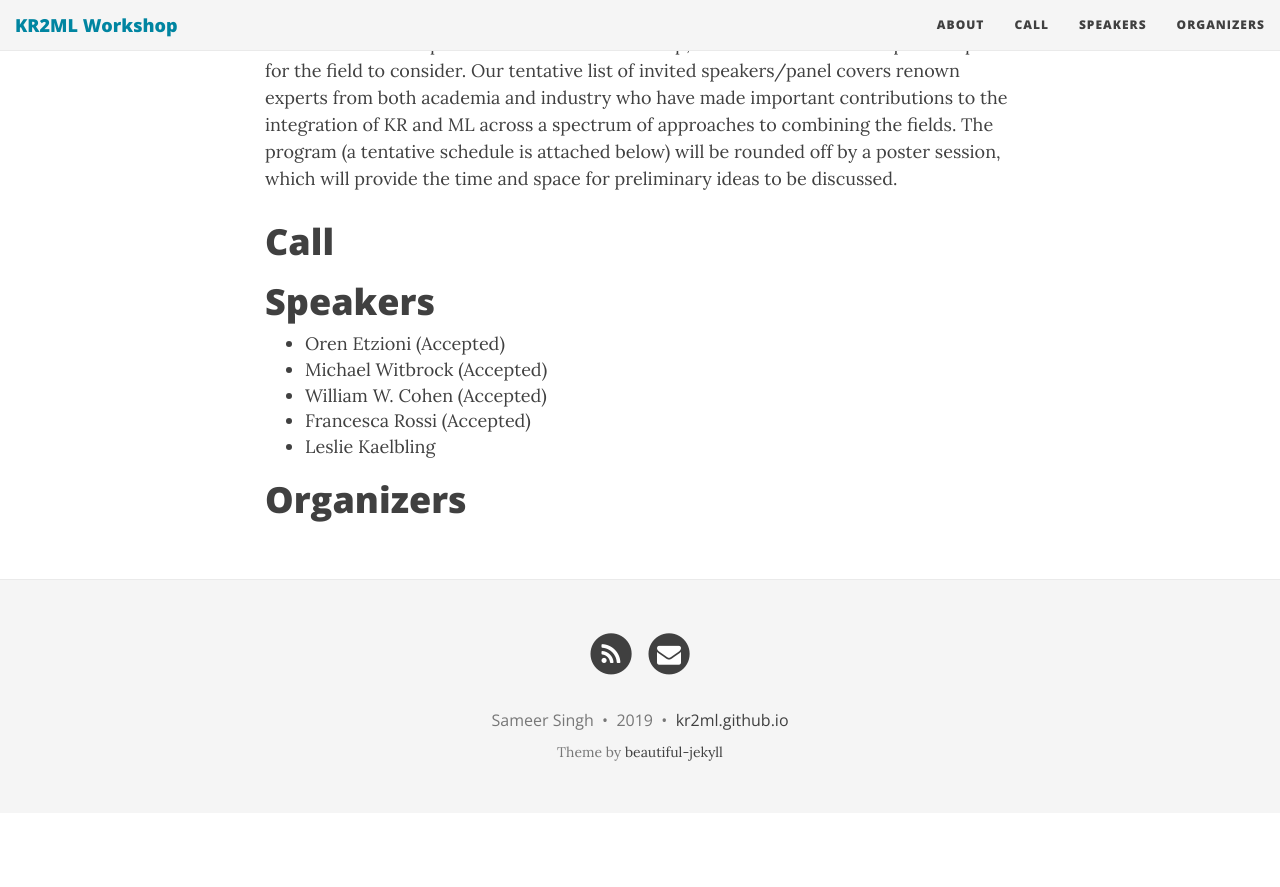
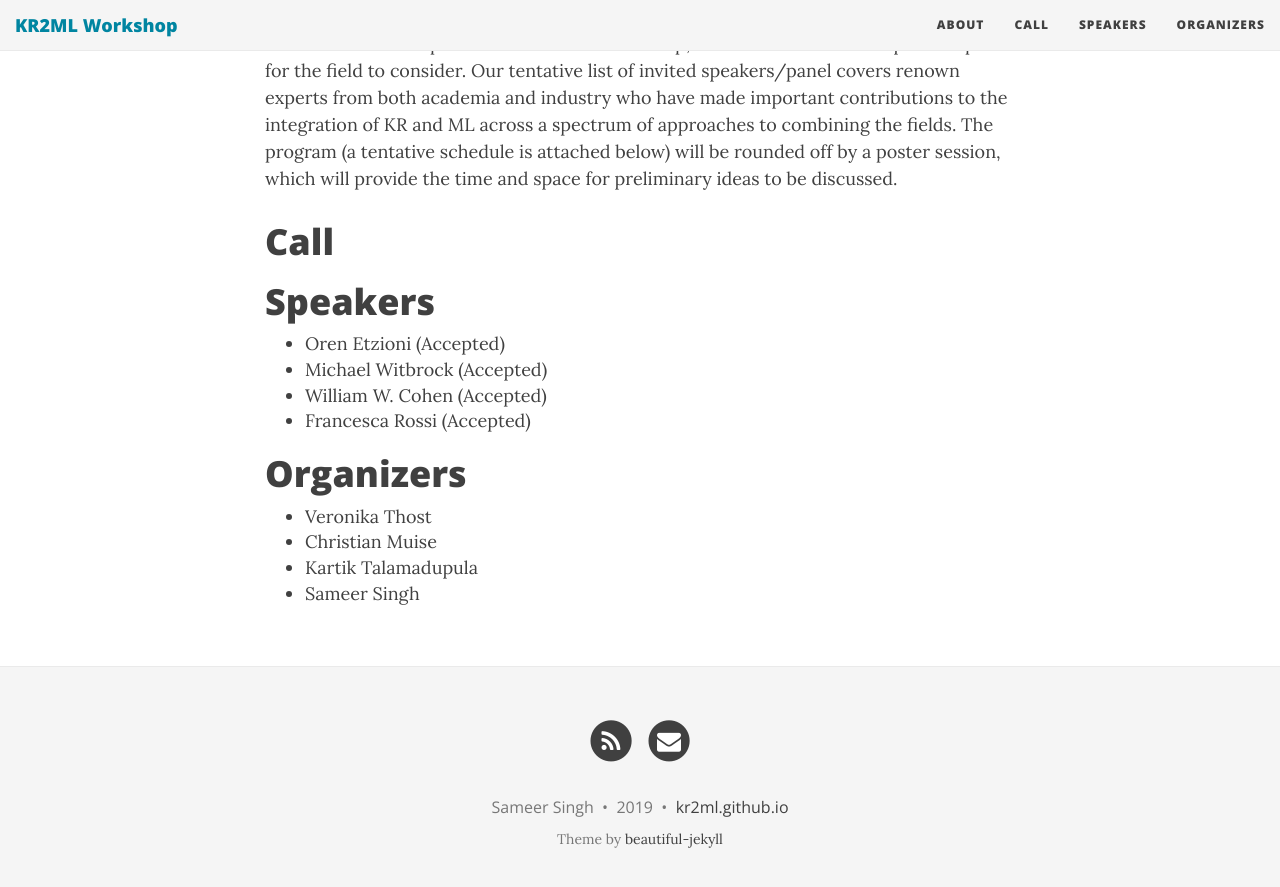
Before and after one commit to kr2ml/kr2ml.github.io, a Jekyll site: the page built from index.md, in a window 1280 px wide and 900 px high, scrolled down 907 px. Shown: the top 887 px of the window. Built offline with Jekyll 4.4.1, drawn with Linux system fonts in a browser that asks for light colours; nearby versions of some CDN libraries; before the commit the page ends 1720 px from its top, so only the background shows below that.

Commit message:
removed leslie, added organizers

```diff
--- a/index.md
+++ b/index.md
@@ -20,11 +20,13 @@ To reach a broader audience and increase the public awareness of the importance
 - Michael Witbrock (Accepted)
 - William W. Cohen (Accepted)
 - Francesca Rossi (Accepted)
-- Leslie Kaelbling
 
 # Organizers
 
-
+- Veronika Thost
+- Christian Muise
+- Kartik Talamadupula
+- Sameer Singh
 
 <!-- <div class="posts-list">
   {% for post in paginator.posts %}
```
